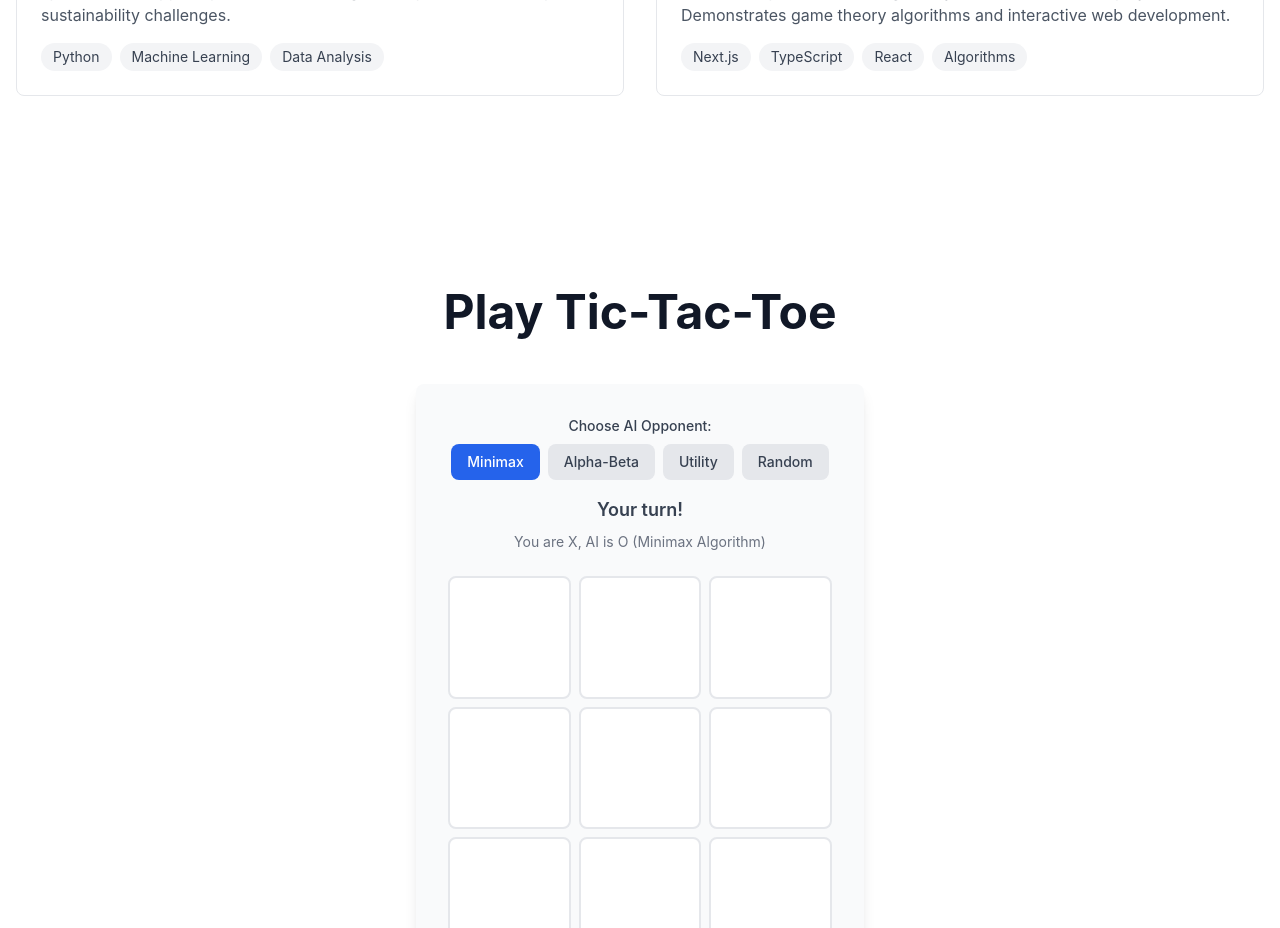
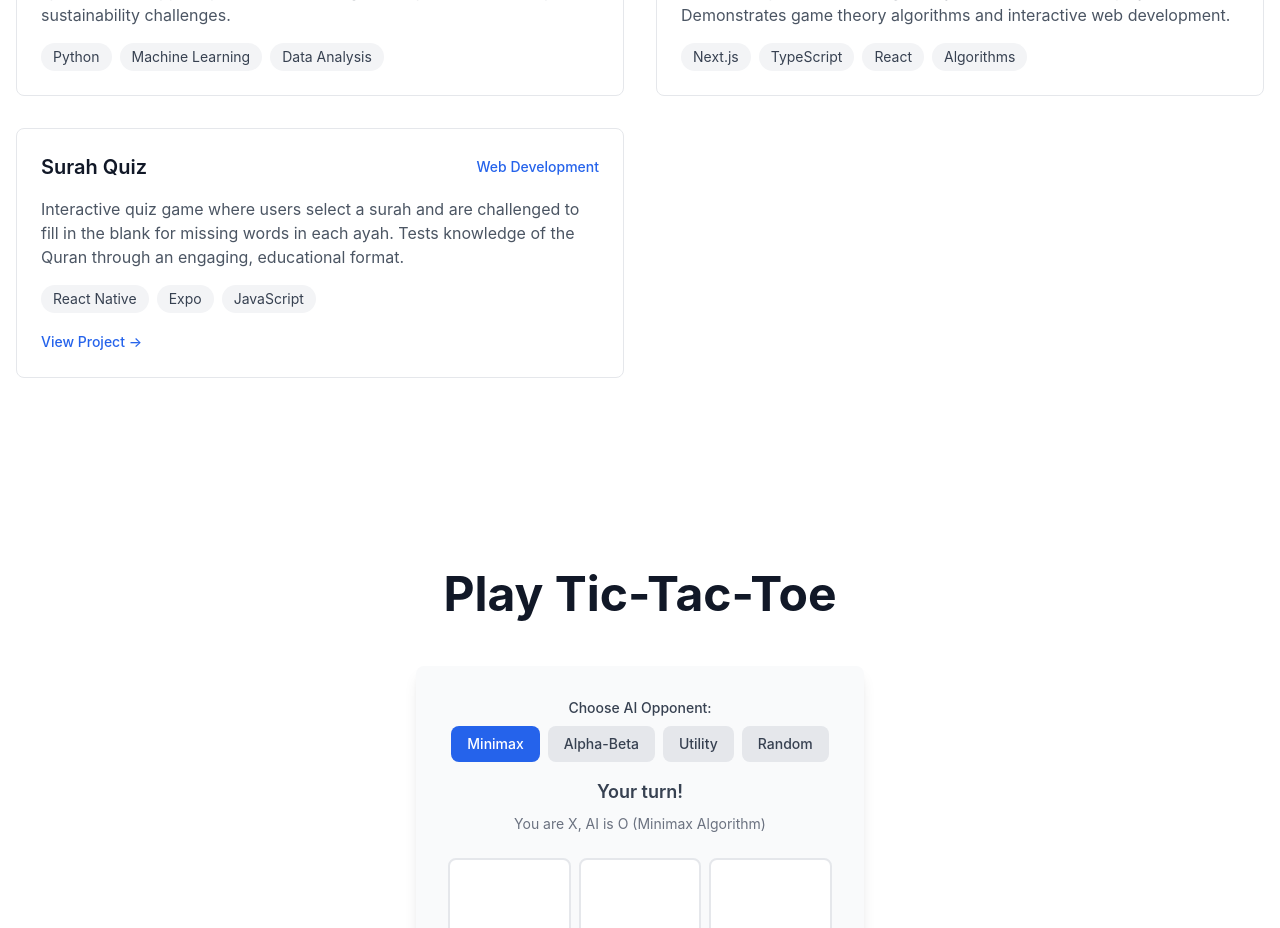
Before and after one commit to Zuha-SB/project-portfolio, a Next.js app: page / in a window 1280 px wide. Shown: the part 2560-3488 px from the top of the page. Built offline with nearby package versions, Linux system fonts and the light colour scheme.

Commit message:
add surah quiz project

```diff
--- a/components/Projects.tsx
+++ b/components/Projects.tsx
@@ -23,6 +23,13 @@ export default function Projects() {
       description: 'Web-based tic-tac-toe game featuring multiple AI opponents including Minimax, Alpha-Beta Pruning, Utility-based, and Random players. Demonstrates game theory algorithms and interactive web development.',
       tech: ['Next.js', 'TypeScript', 'React', 'Algorithms'],
       category: 'Full-Stack'
+    },
+    {
+      title: 'Surah Quiz',
+      description: 'Interactive quiz game where users select a surah and are challenged to fill in the blank for missing words in each ayah. Tests knowledge of the Quran through an engaging, educational format.',
+      tech: ['React Native', 'Expo', 'JavaScript'],
+      category: 'Web Development',
+      link: 'https://zuha-sb.github.io/surah-quiz/'
     }
   ]
 
@@ -34,7 +41,8 @@ export default function Projects() {
           {projects.map((project, index) => (
             <div
               key={index}
-              className="border border-gray-200 rounded-lg p-6 hover:shadow-lg transition-shadow"
+              className={`border border-gray-200 rounded-lg p-6 hover:shadow-lg transition-shadow ${project.link ? 'cursor-pointer' : ''}`}
+              onClick={project.link ? () => window.open(project.link, '_blank') : undefined}
             >
               <div className="flex items-center justify-between mb-4">
                 <h3 className="text-xl font-semibold text-gray-900">{project.title}</h3>
@@ -51,6 +59,13 @@ export default function Projects() {
                   </span>
                 ))}
               </div>
+              {project.link && (
+                <div className="mt-4">
+                  <span className="text-sm text-blue-600 hover:text-blue-800 font-medium">
+                    View Project →
+                  </span>
+                </div>
+              )}
             </div>
           ))}
         </div>
```
